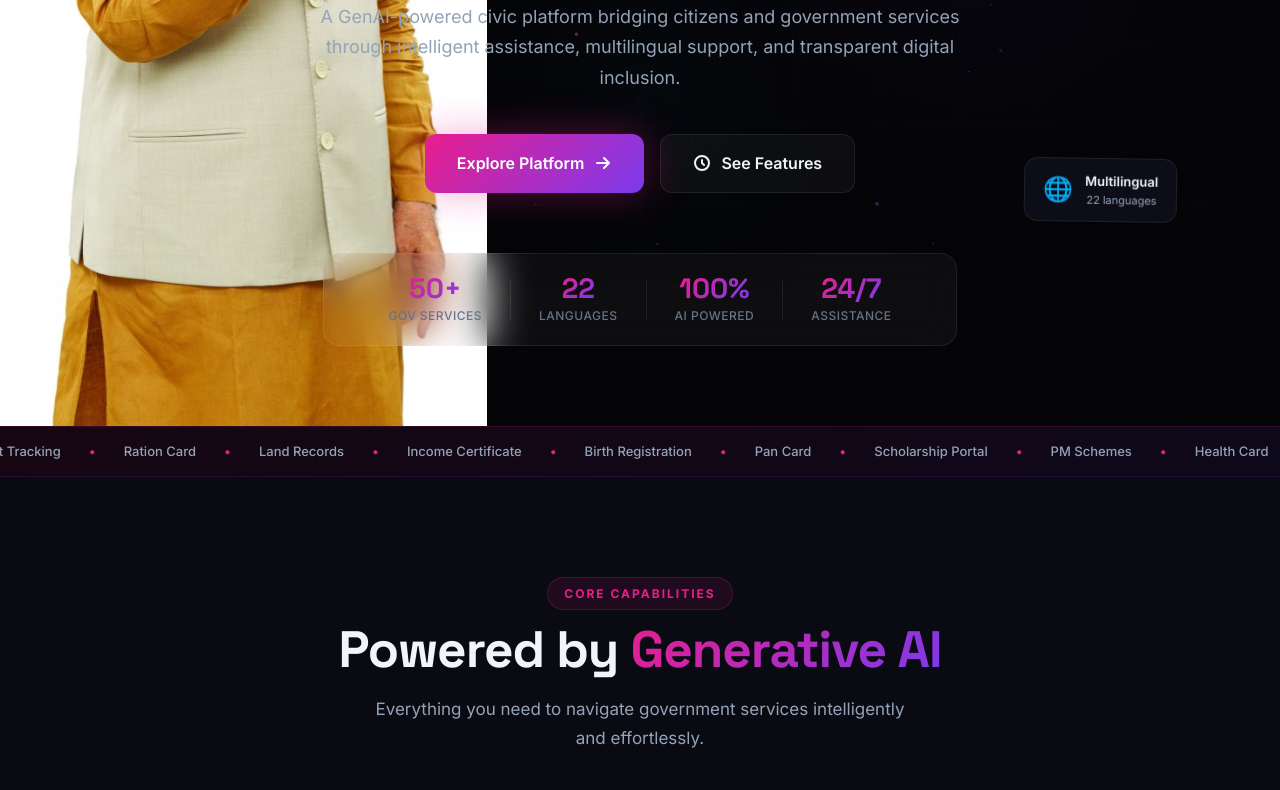
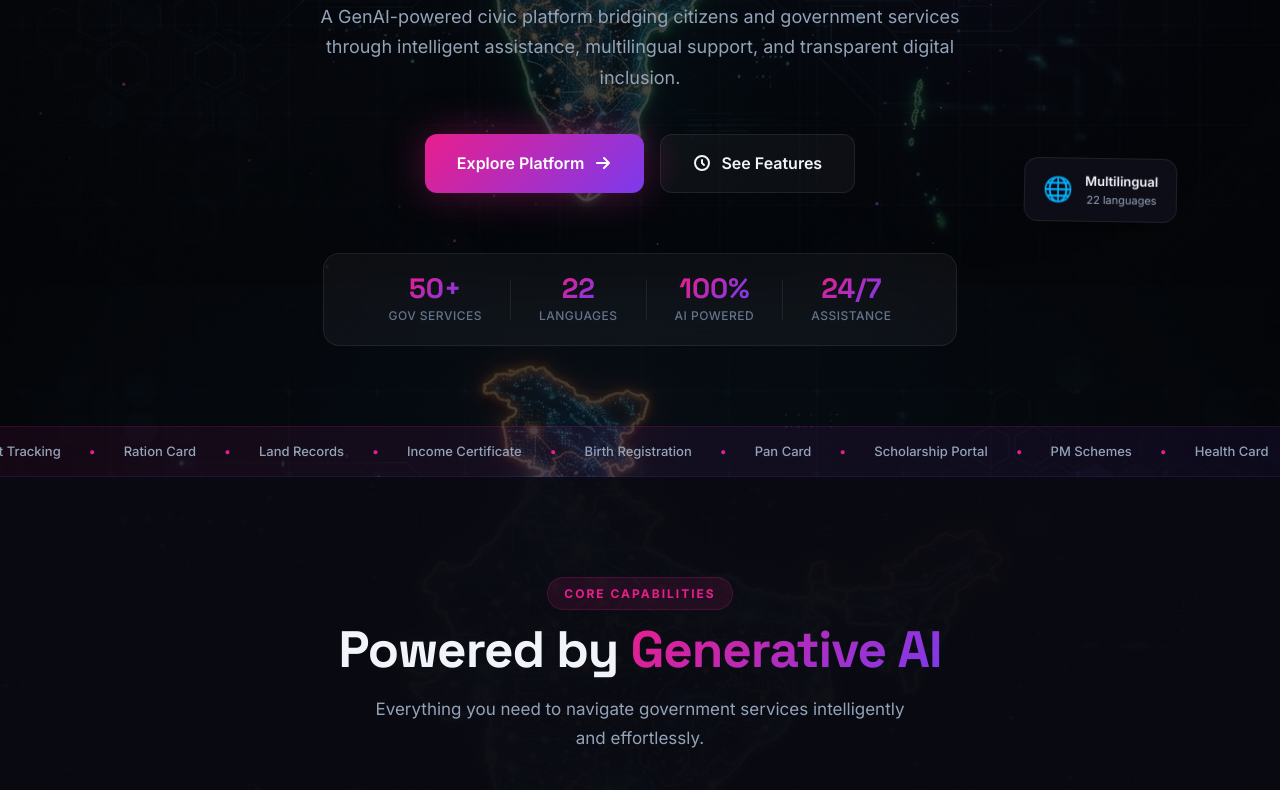
Before and after one commit to RajSingh2006-git/GenAI-powered-web-platform, a website: page index.html in a window 1280 px wide. Shown: the part 515-1305 px from the top of the page. Drawn offline with Linux system fonts and the light colour scheme.

Commit message:
Add premium government tech background map of India

```diff
--- a/index.html
+++ b/index.html
@@ -50,7 +50,6 @@
 
   <!-- Hero Section -->
   <section class="hero" id="hero">
-    <div class="hero-bg-layer" aria-hidden="true"></div>
     <div class="hero-badge-row">
       <span class="event-badge">PromptWars × Devengers</span>
       <span class="event-badge event-badge--alt">Google for Developers</span>
--- a/style.css
+++ b/style.css
@@ -7,11 +7,11 @@
   --cyan: #06b6d4;
   --green: #10b981;
   --amber: #f59e0b;
-  --bg: #050508;
-  --bg-2: #0a0a12;
-  --bg-3: #0f0f1a;
-  --glass: rgba(255,255,255,0.04);
-  --glass-border: rgba(255,255,255,0.08);
+  --bg: rgba(5, 5, 8, 0.88);
+  --bg-2: rgba(10, 10, 18, 0.9);
+  --bg-3: rgba(15, 15, 26, 0.92);
+  --glass: rgba(255, 255, 255, 0.04);
+  --glass-border: rgba(255, 255, 255, 0.08);
   --text: #f1f5f9;
   --text-muted: #94a3b8;
   --text-dim: #64748b;
@@ -25,7 +25,12 @@ html { scroll-behavior: smooth; }
 
 body {
   font-family: 'Inter', 'Space Grotesk', sans-serif;
-  background: var(--bg);
+  background-color: #050508;
+  background-image: linear-gradient(rgba(5, 5, 8, 0.75), rgba(5, 5, 8, 0.75)), url('assets/govt_tech_bg.jpg');
+  background-size: cover;
+  background-position: center;
+  background-attachment: fixed;
+  background-repeat: no-repeat;
   color: var(--text);
   line-height: 1.6;
   overflow-x: hidden;
@@ -193,18 +198,7 @@ body {
   overflow: hidden;
 }
 
-.hero-bg-layer {
-  position: absolute;
-  bottom: 0;
-  left: 0;
-  width: 50%;
-  height: 95%;
-  background-image: url('assets/modi_portrait.jpg');
-  background-size: contain;
-  background-position: bottom left;
-  background-repeat: no-repeat;
-  z-index: 0;
-}
+
 
 .hero-badge-row {
   display: flex;
```
Also changed, not shown: assets/govt_tech_bg.jpg (added).
